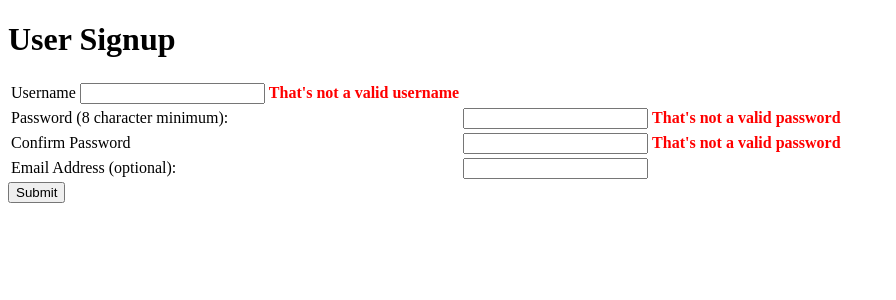
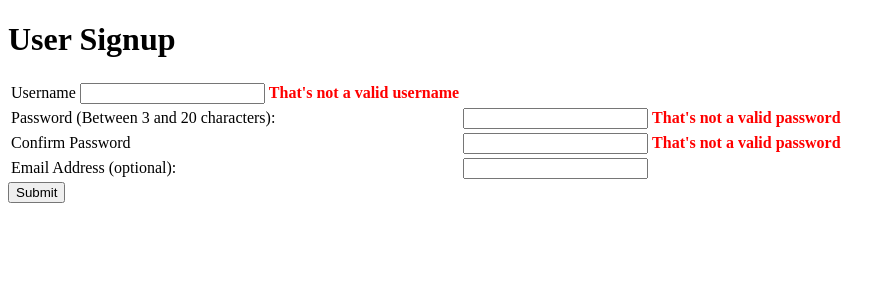
Before and after one commit to jjhb94/user-signup, a Flask app: template templates/error.html in a window 1280 px wide. Shown: the top 300 px of the page, without its empty margins (0-896 px from the left). Run offline with Flask 2, Linux system fonts and the light colour scheme; the template is opened without the code that fills it, so the values that code supplies are empty.

Commit message:
updated the error page to match the original formatting for username and password pattern

```diff
--- a/templates/error.html
+++ b/templates/error.html
@@ -14,11 +14,11 @@
                 </tr>
                 <tr>
                     <td>
-                        <label for="passwd">Password (8 character minimum): </label>
+                        <label for="passwd">Password (Between 3 and 20 characters): </label>
                     </td>
                     <td>
                         <input type="password" id="passwd" name="Password"
-                            pattern="(?=.*\d@#)(?=.*[a-z])(?=.*[A-Z]).{3,20}"/>
+                            pattern="[a-zA-Z0-9@#!].{3,20}"/>
                         <span class="error">That's not a valid password</span>
                     </td>
                 </tr>
@@ -28,7 +28,7 @@
                     </td>
                     <td>
                         <input type="password" id="confirm_passwd" name="Confirm-Password"
-                            pattern="(?=.*\d@#)(?=.*[a-z])(?=.*[A-Z]).{3,20}"/>
+                            pattern="[a-zA-Z0-9@#!].{3,20}"/>
                         <span class="error">That's not a valid password</span>
                     </td>
                 </tr>
```
